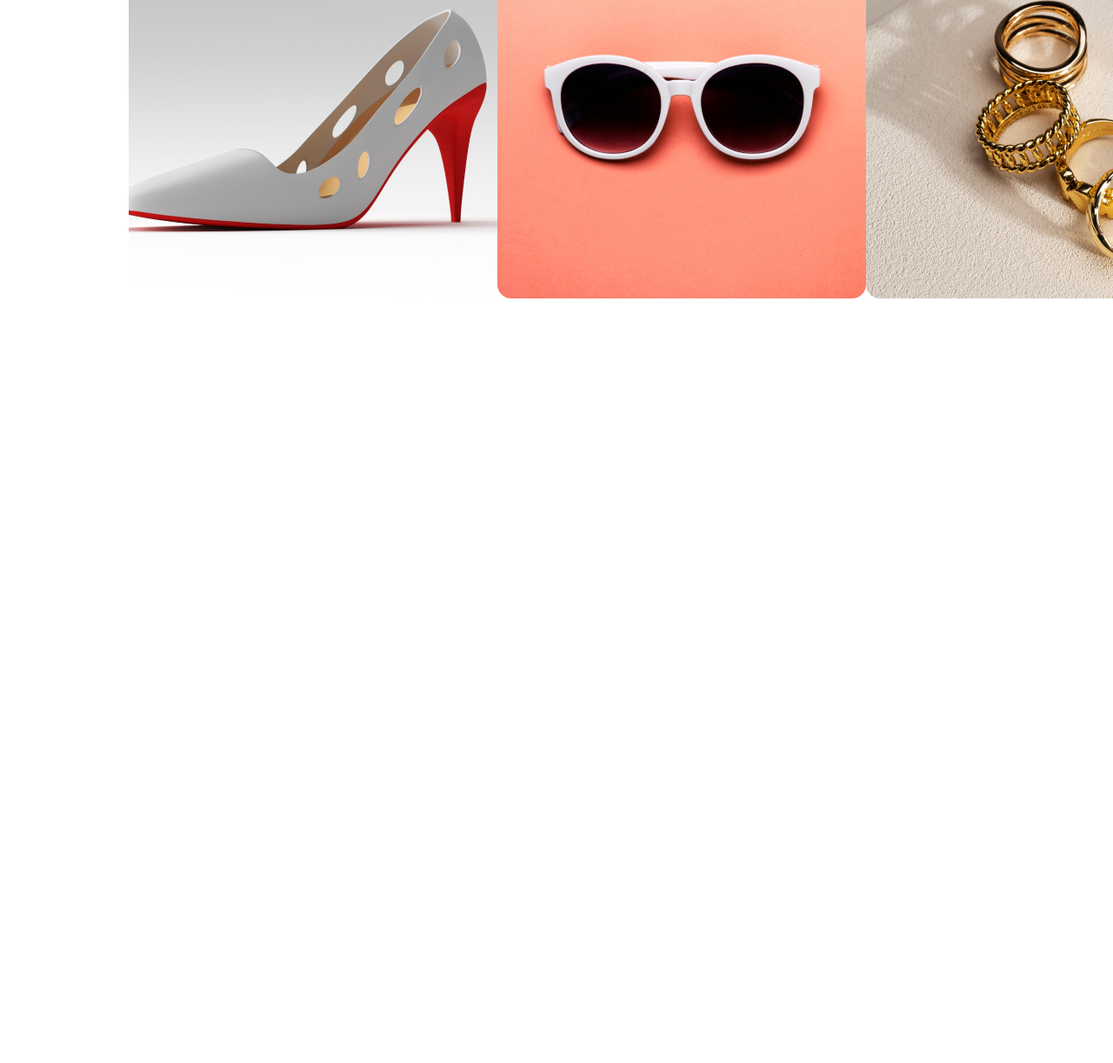
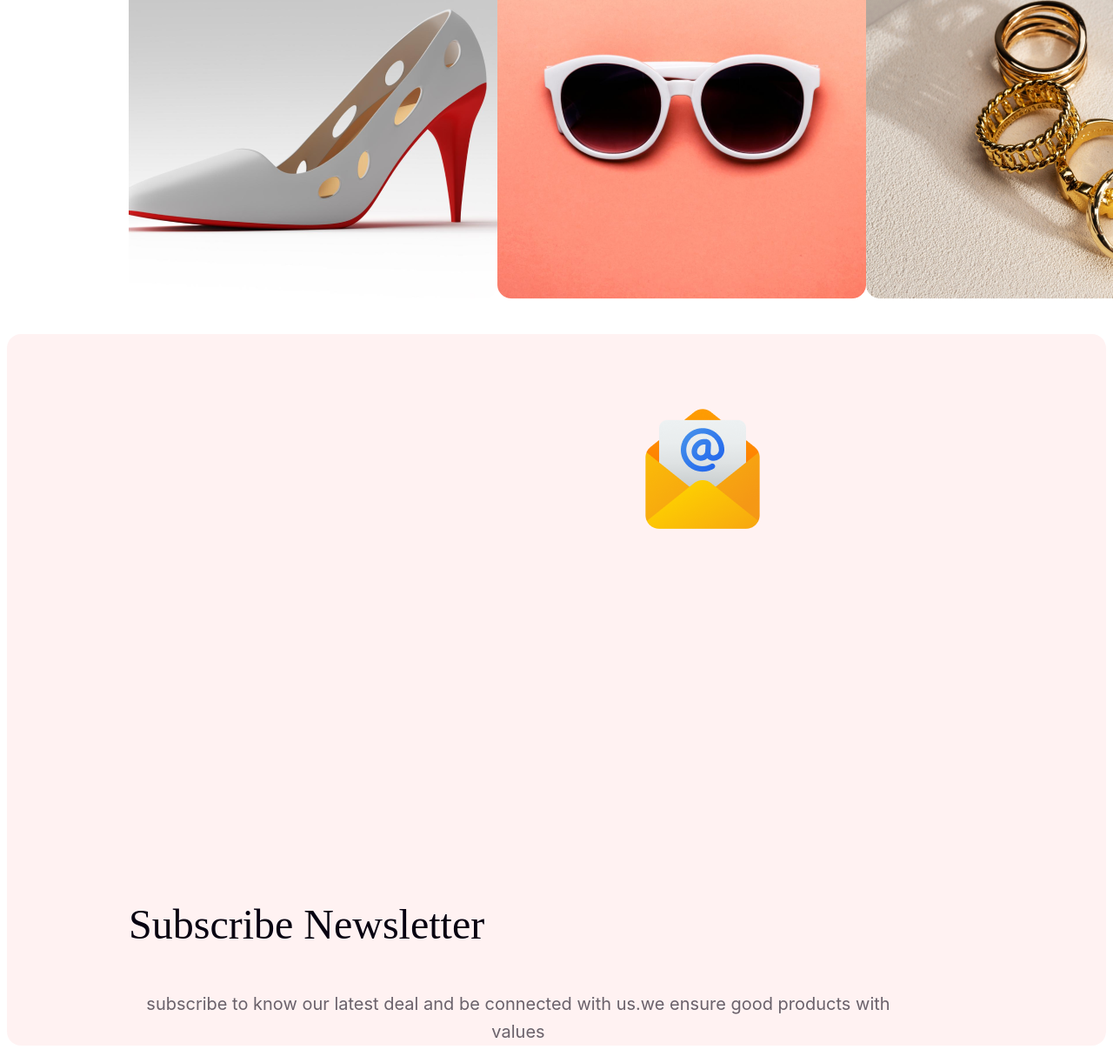
Before and after one commit to shihabAhmad/assignment-1, a plain HTML site: page index.html in a window 1280 px wide. Shown: the part 3921-5143 px from the top of the page at 87% size. Before the commit the page ends 4305 px from the top, so only its background shows below. Drawn offline with Linux system fonts and the light colour scheme.

Commit message:
added letterbox

```diff
--- a/index.html
+++ b/index.html
@@ -53,6 +53,14 @@
 
         </section>
 
+        <section class="newslatter">
+            <img class="mail" src="images/Group 61.png" alt="">
+            <p class="Subscribe">Subscribe Newsletter</p>
+            <p class="notice">subscribe to know our latest deal and be connected with us.we ensure good products with values</p>
+
+
+        </section>
+
 
     </main>
     <footer>
--- a/styles.css
+++ b/styles.css
@@ -149,3 +149,31 @@ line-height: 32px; /* 160% */
 .photodui{
     display: flex;
 }
+.newslatter{
+    border-radius: 16px;
+background: rgba(255, 0, 0, 0.05);
+padding: 0px 140px 0px;
+
+}
+.mail{
+    padding: 80px 585px 368px 585px;
+}
+.Subscribe{
+    color: #070211;
+font-family: Merriweather;
+font-size: 48px;
+font-style: normal;
+line-height: normal;
+
+
+}
+.notice{
+    width: 896px;
+    color: rgba(7, 2, 17, 0.60);
+text-align: center;
+font-family: Inter;
+font-size: 20px;
+font-style: normal;
+font-weight: 400;
+line-height: 32px; /* 160% */
+}
```
